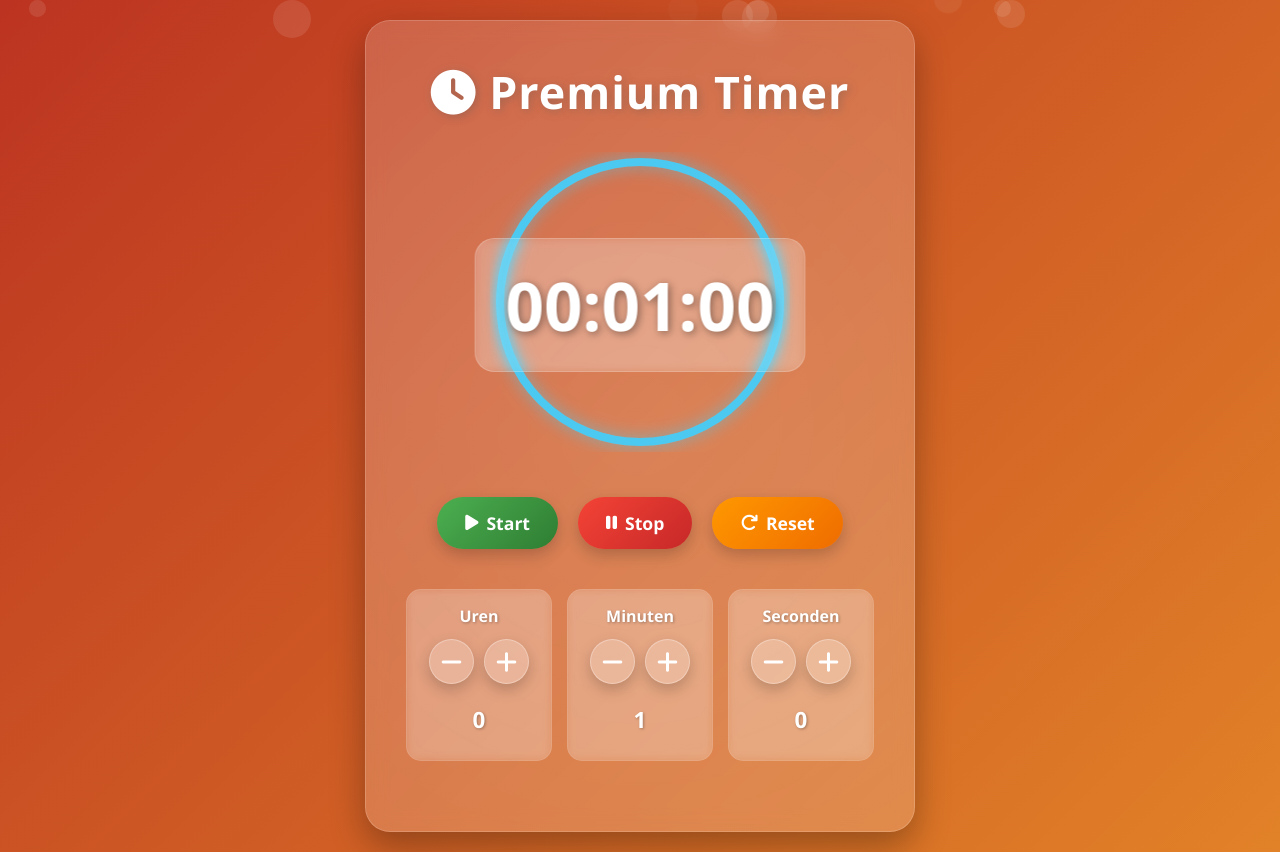
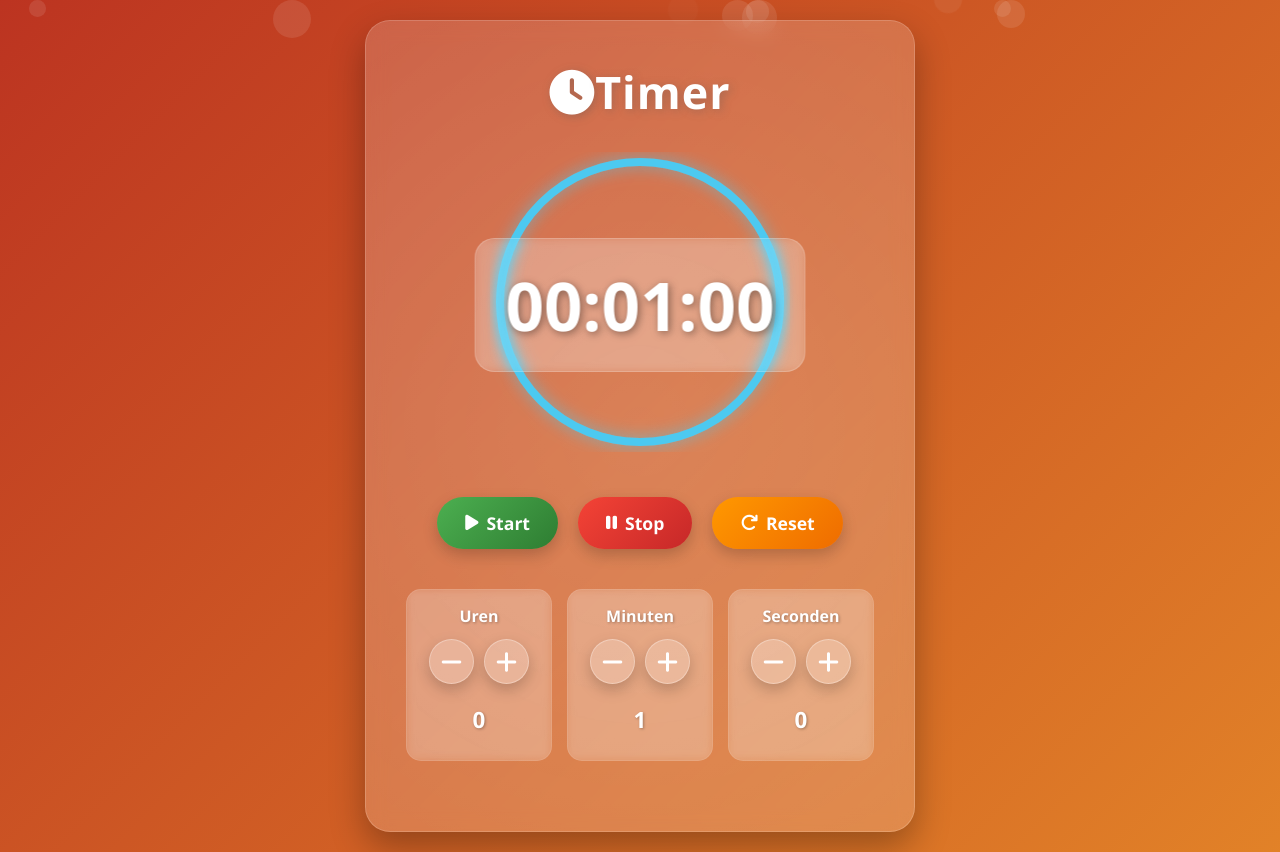
Before and after one commit to Jimisdebest/welkom, a plain HTML site: page wekker2.html in a window 1280 px wide. Drawn offline with Linux system fonts and the light colour scheme.

Commit message:
Update wekker2.html

```diff
--- a/wekker2.html
+++ b/wekker2.html
@@ -3,7 +3,7 @@
 <head>
     <meta charset="UTF-8">
     <meta name="viewport" content="width=device-width, initial-scale=1.0">
-    <title>Premium Timer</title>
+    <title>Timer</title>
     <link rel="stylesheet" href="https://cdnjs.cloudflare.com/ajax/libs/font-awesome/6.4.0/css/all.min.css">
     <style>
         * {
@@ -360,7 +360,7 @@
     <div class="floating-elements" id="floatingElements"></div>
 
     <div class="timer-container" id="timerContainer">
-        <h1><i class="fas fa-clock"></i> Premium Timer</h1>
+        <h1><i class="fas fa-clock"></i>Timer</h1>
 
         <div class="timer-display-container">
             <svg class="progress-ring" width="300" height="300">
```
